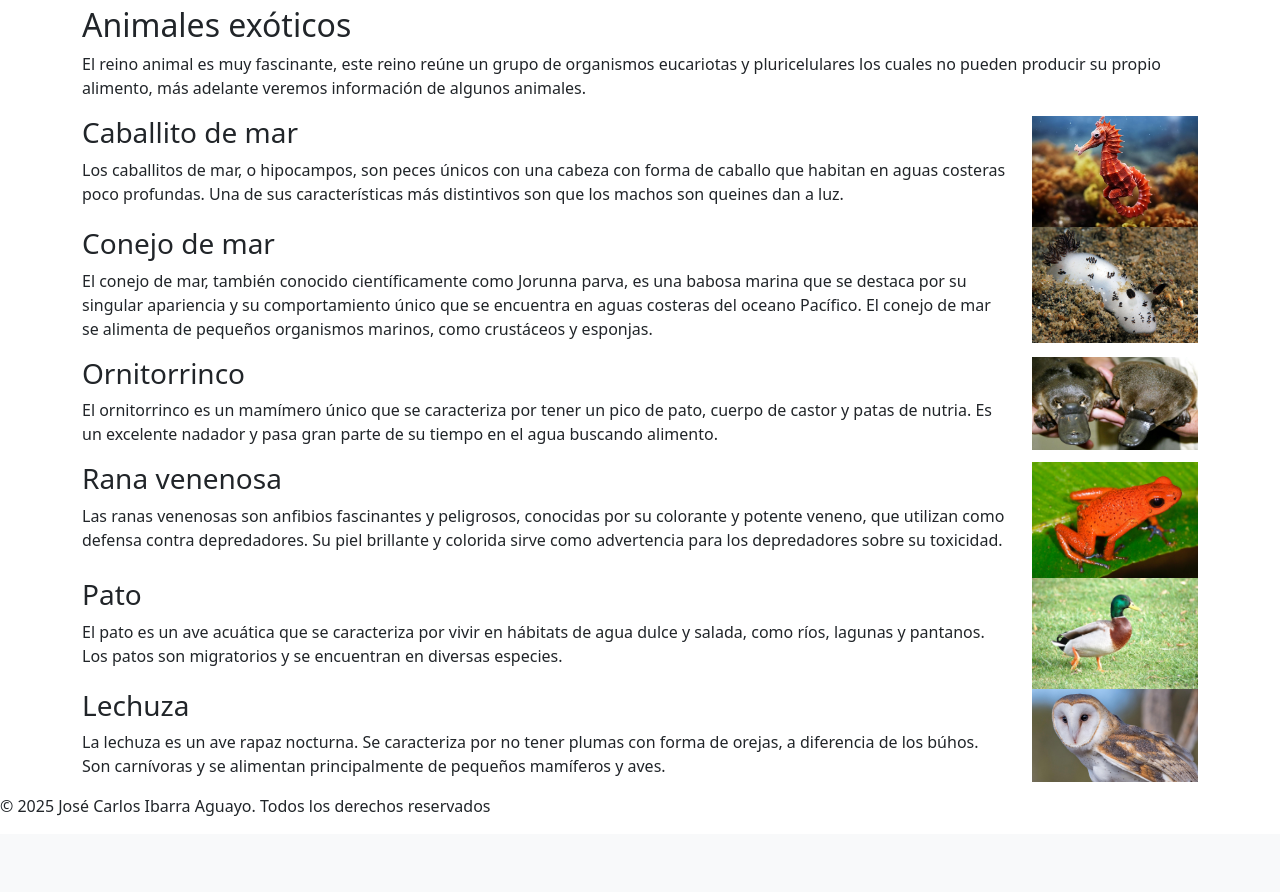
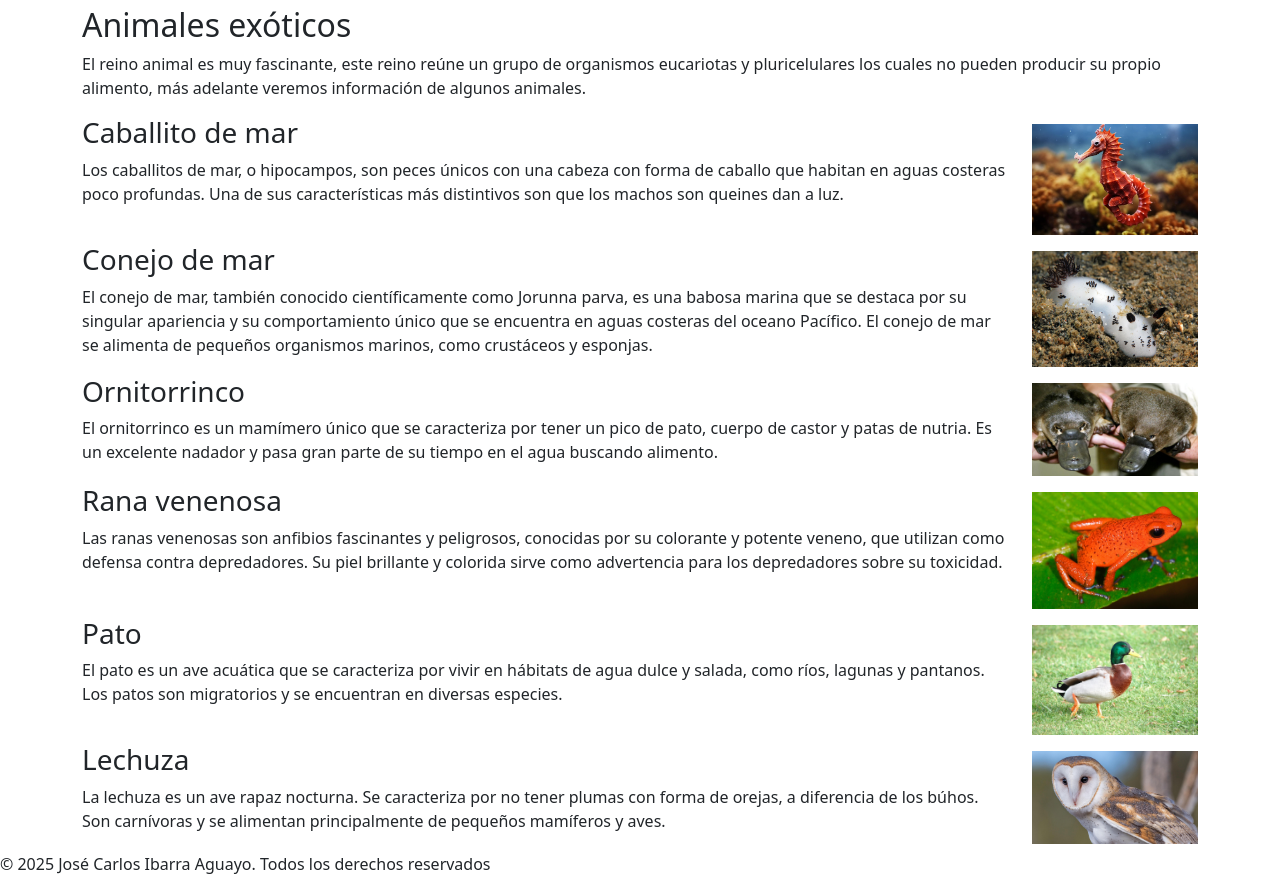
Before and after one commit to Ibarrita/IAJC-250810, a Flask app: page /animales in a window 1280 px wide. Shown: the part 106-998 px from the top of the page. Before the commit the page ends 922 px from the top, so only its background shows below. Run offline with Flask 3, Linux system fonts and the light colour scheme.

Commit message:
Se añadio espaciado a las imagenes

```diff
--- a/templates/animales.html
+++ b/templates/animales.html
@@ -14,7 +14,7 @@
             <p>Los caballitos de mar, o hipocampos, son peces únicos con una cabeza con forma de caballo que habitan en aguas costeras poco profundas. Una de sus características más distintivos son que los machos son queines dan a luz.</p>
         </div>
         <div class="col-2">
-            <img src="{{url_for("static", filename="images/hippocampo.jpg")}}" class="img-fluid" alt="Un caballito de marr">
+            <img src="{{url_for("static", filename="images/hippocampo.jpg")}}" class="img-fluid my-2" alt="Un caballito de marr">
         </div>
     </div>
     <div class="row">
@@ -23,7 +23,7 @@
             <p>El conejo de mar, también conocido científicamente como Jorunna parva, es una babosa marina que se destaca por su singular apariencia y su comportamiento único que se encuentra en aguas costeras del oceano Pacífico. El conejo de mar se alimenta de pequeños organismos marinos, como crustáceos y esponjas.</p>
         </div>
         <div class="col-2">
-            <img src="{{url_for("static", filename="images/jorunna.jpg")}}" class="img-fluid" alt="Un conejo de mar">
+            <img src="{{url_for("static", filename="images/jorunna.jpg")}}" class="img-fluid my-2" alt="Un conejo de mar">
         </div>
     </div>
     <div class="row">
@@ -32,7 +32,7 @@
             <p>El ornitorrinco es un mamímero único que se caracteriza por tener un pico de pato, cuerpo de castor y patas de nutria. Es un excelente nadador y pasa gran parte de su tiempo en el agua buscando alimento.</p>
         </div>
         <div class="col-2">
-            <img src="{{url_for("static", filename="images/ornitorrinco.jpg")}}" class="img-fluid" alt="Dos ornitorrincos">
+            <img src="{{url_for("static", filename="images/ornitorrinco.jpg")}}" class="img-fluid my-2" alt="Dos ornitorrincos">
         </div>
     </div>
     <div class="row">
@@ -41,7 +41,7 @@
             <p>Las ranas venenosas son anfibios fascinantes y peligrosos, conocidas por su colorante y potente veneno, que utilizan como defensa contra depredadores. Su piel brillante y colorida sirve como advertencia para los depredadores sobre su toxicidad.</p>
         </div>
         <div class="col-2">
-            <img src="{{url_for("static", filename="images/rana.jpg")}}" class="img-fluid" alt="Una rana venenosa">
+            <img src="{{url_for("static", filename="images/rana.jpg")}}" class="img-fluid my-2" alt="Una rana venenosa">
         </div>
     </div>
     <div class="row">
@@ -50,7 +50,7 @@
             <p>El pato es un ave acuática que se caracteriza por vivir en hábitats de agua dulce y salada, como ríos, lagunas y pantanos. Los patos son migratorios y se encuentran en diversas especies.</p>
         </div>
         <div class="col-2">
-            <img src="{{url_for("static", filename="images/pato.jpg")}}" class="img-fluid" alt="Un pato">
+            <img src="{{url_for("static", filename="images/pato.jpg")}}" class="img-fluid my-2" alt="Un pato">
         </div>
     </div>
     <div class="row">
@@ -59,7 +59,7 @@
             <p>La lechuza es un ave rapaz nocturna. Se caracteriza por no tener plumas con forma de orejas, a diferencia de los búhos. Son carnívoras y se alimentan principalmente de pequeños mamíferos y aves.</p>
         </div>
         <div class="col-2">
-            <img src="{{url_for("static", filename="images/lechuza.jpg")}}" class="img-fluid" alt="Una lechuza">
+            <img src="{{url_for("static", filename="images/lechuza.jpg")}}" class="img-fluid my-2" alt="Una lechuza">
         </div>
     </div>
 </section>
```
